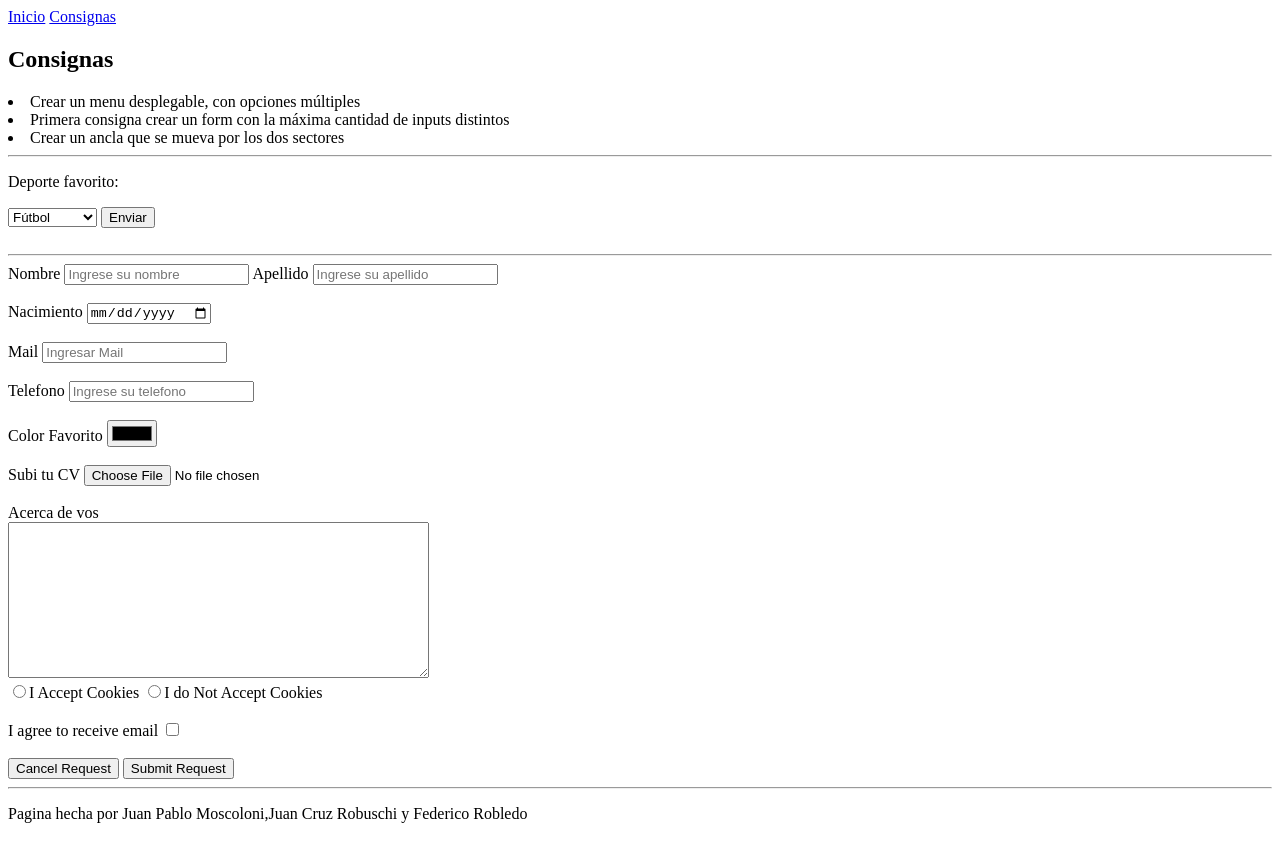
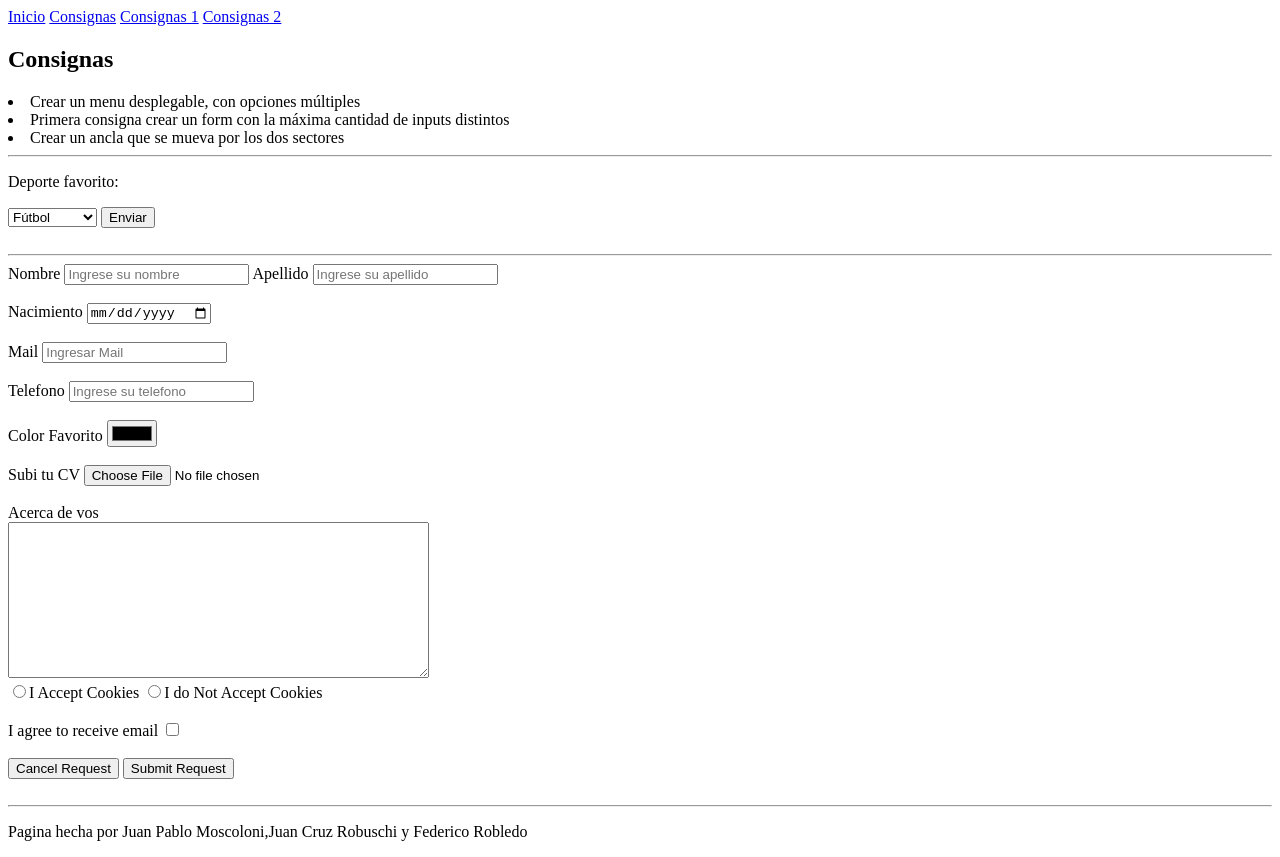
Before and after one commit to JuanpyMoscoloni/Modulo-HTML---Bootcamp-Full-Stack-en-Javascript---Dev-Place, a plain HTML site: page Clase 1 HTML/Challenge Grupo/index.html in a window 1280 px wide. Drawn offline with Linux system fonts and the light colour scheme.

Commit message:
Update index.html

```diff
--- a/Clase 1 HTML/Challenge Grupo/index.html
+++ b/Clase 1 HTML/Challenge Grupo/index.html
@@ -10,6 +10,8 @@
     <nav class="menu">
       <a href="index.html">Inicio</a>
       <a href="#consignas">Consignas</a>
+      <a href="#consigna1">Consignas 1</a>
+      <a href="#consigna2">Consignas 2</a>
     </nav>
     <main>
       <section id="consignas">
@@ -19,7 +21,7 @@
         <li>Crear un ancla que se mueva por los dos sectores</li>
       </section>
       <hr>
-      <section id="form-menu">
+      <section id="consigna1">
         <form>
           <p>Deporte favorito:</p>
           <select name="deporte">
@@ -38,7 +40,7 @@
       </section>
       <br>
       <hr/>
-      <section>
+      <section id="consigna2">
         <div class="form">
           <form action="" method="post">
             <div class="form-nombre">
@@ -96,6 +98,7 @@
               <button type="submit">Submit Request</button>
             </div>
           </form>
+          <br>
           <hr />
 
           <footer>
```
